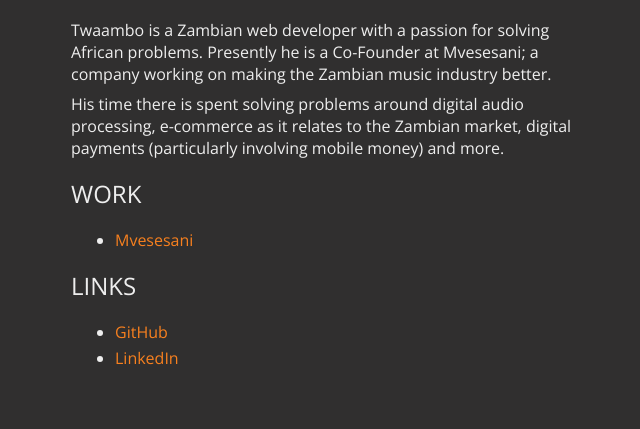
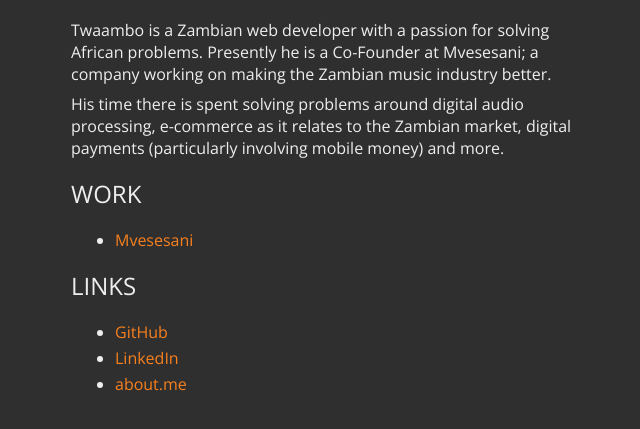
Before and after one commit to twmbx/twmbx.github.io, a plain HTML site: page index.html in a window 1280 px wide. Shown: the part 199-628 px from the top of the page, without its empty margins (313-953 px from the left). Drawn offline with nearby package versions, Linux system fonts and the light colour scheme.

Commit message:
add about.me link

```diff
--- a/index.html
+++ b/index.html
@@ -70,6 +70,7 @@
   <ul>
     <li><a href="https://github.com/twmbx">GitHub</a></li>
     <li><a href="https://linkedin.com/in/twmbx">LinkedIn</a></li>
+    <li><a href="https://about.me/twaambo">about.me</a></li>
   </ul>
 
 <script>
```
